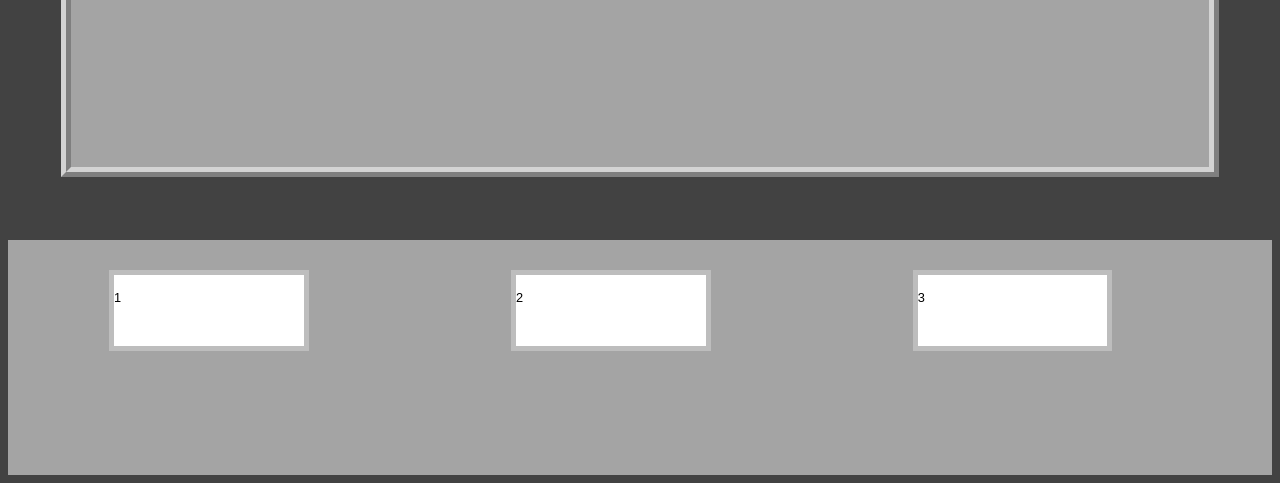
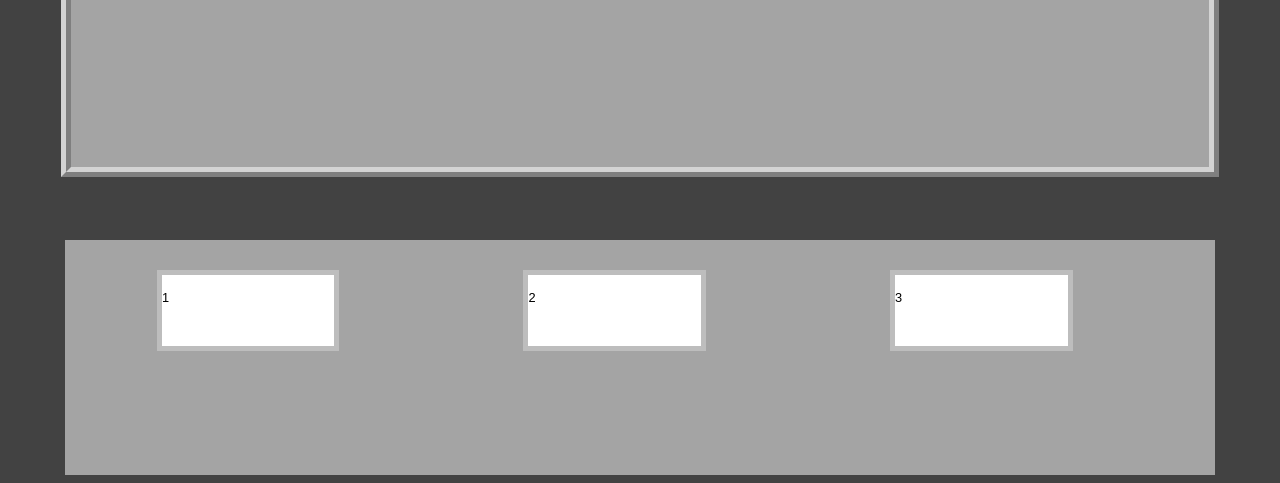
Before and after one commit to adishr09/JMDET.org, a PHP site: page /home.html in a window 1280 px wide. Shown: the part 2203-2686 px from the top of the page. Run offline with PHP 8.4, Linux system fonts and the light colour scheme.

Commit message:
Revert "once again"
This reverts commit 454c6f56bd7fb2ae77edfafb811fcc334d367428.

```diff
--- a/jmdet.org/New_Website/New folder/css/style.css
+++ b/jmdet.org/New_Website/New folder/css/style.css
@@ -219,7 +219,9 @@ html[xmlns] #nav {
 
 #footer{
 	z-index:1;
-	width:inherit;
+	width:91%;
+	margin-right:auto;
+	margin-left:auto;
 	position:relative;
 	height:30%;
 	margin-top:5%;
```
